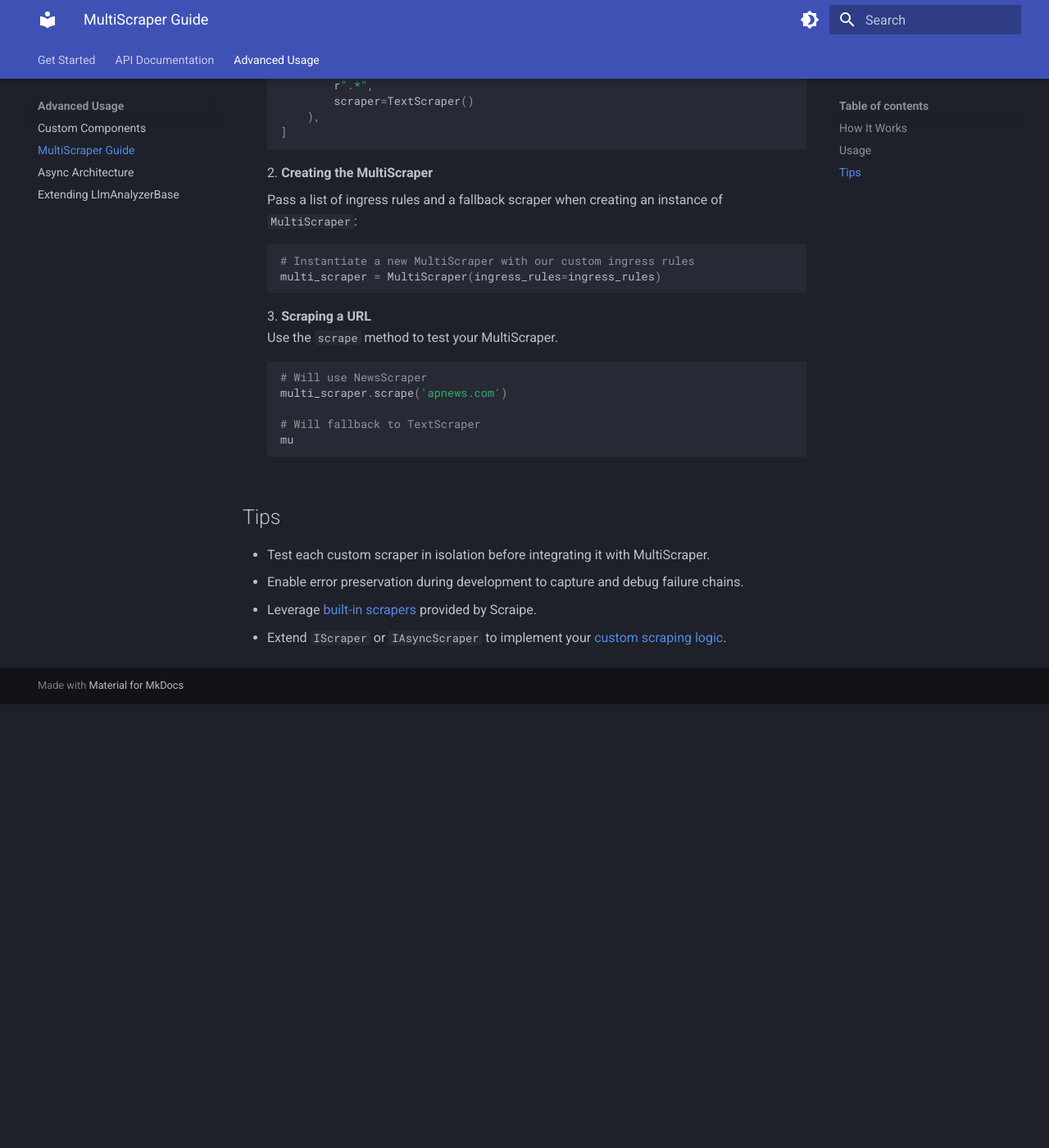
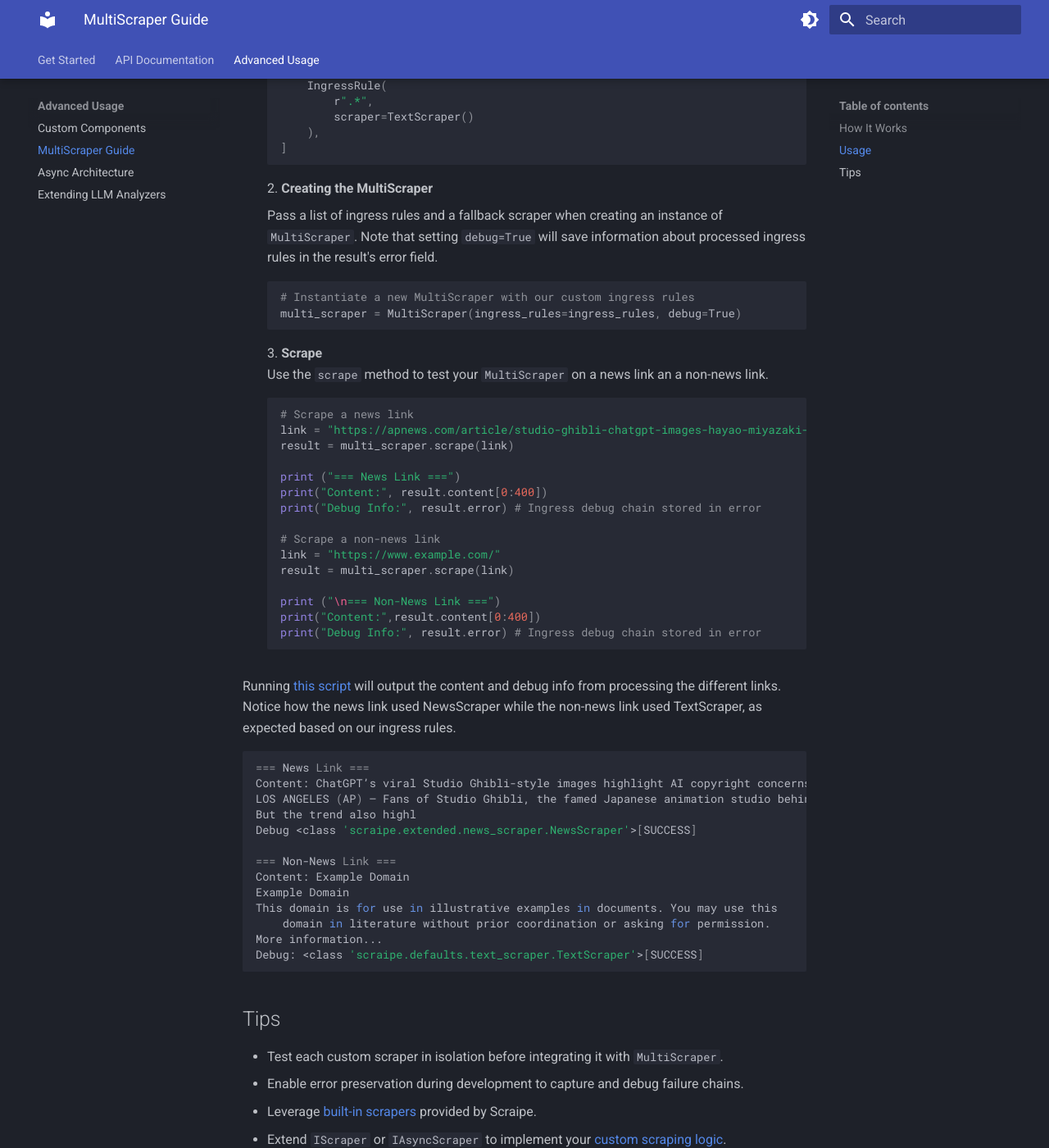
Before and after one commit to SnpM/scraipe, an MkDocs documentation site: the page built from docs/advanced_usage/multi_scraper_guide.md, in a window 1280 px wide and 1400 px high, scrolled down 1000 px. Shown: the whole window at 82% size. Built offline with MkDocs 1.6.1 and Material for MkDocs 9.7.7, drawn with Linux system fonts in a browser that asks for light colours; before the commit the page ends 1859 px from its top, so only the background shows below that; some of the changed text lies outside the part shown.

Commit message:
Update MultiScraper docs

````diff
--- a/docs/advanced_usage/multi_scraper_guide.md
+++ b/docs/advanced_usage/multi_scraper_guide.md
@@ -1,8 +1,8 @@
 # MultiScraper Guide
 
-[`MultiScraper`][scraipe.defaults.multi_scraper] handles links by delegating scrape requests to appropriate scrapers based on customizable ingress rules. It's designed for flexible and fault-tolerant scraping.
+[`MultiScraper`][scraipe.defaults.multi_scraper] handles links by delegating scrape requests to appropriate scrapers based on customizable ingress rules. It's designed for flexible and fault-tolerant scraping of links that could be different types of documents.
 
-This page explains how to tailor `MultiScraper` for specific links.
+This page explains how to tailor `MultiScraper` for specific news and non-news links.
 
 ## How It Works
 
@@ -13,13 +13,13 @@
 ## Usage
 
 1. **Define Ingress Rules**
-    Create rules by specifying a regex pattern and a scraper that implements `IScraper`. These rules will be evaluated in order until one returns a successful `ScrapeResult`.
-    Below is an example of how to define ingress rules.
+    Create rules by specifying a regex pattern and an instance of a class that implements [`IScraper`][scraipe.classes.IScraper]. These rules will be evaluated in order until one returns a successful `ScrapeResult`.
 
     ```python
-    from scraipe.extended.multi_scraper import IngressRule
+    from scraipe.defaults import IngressRule, MultiScraper, TextScraper
     from scraipe.extended import NewsScraper
-    from scraipe.default import MultiScraper, TextScraper
+
+    # Define ingress rule for news links and TextScraper fallback
     ingress_rules = [
         # Use NewsScraper for links containing "news", "article", or "story"
         IngressRule(
@@ -35,27 +35,56 @@
     ```
 2. **Creating the MultiScraper**
 
-    Pass a list of ingress rules and a fallback scraper when creating an instance of `MultiScraper`:
+    Pass a list of ingress rules and a fallback scraper when creating an instance of `MultiScraper`. Note that setting `debug=True` will save information about processed ingress rules in the result's error field.
 
     ```python
     # Instantiate a new MultiScraper with our custom ingress rules
-    multi_scraper = MultiScraper(ingress_rules=ingress_rules)
+    multi_scraper = MultiScraper(ingress_rules=ingress_rules, debug=True)
     ```
     []()
-3. **Scraping a URL**
-    Use the `scrape` method to test your MultiScraper.
+3. **Scrape**
+    Use the `scrape` method to test your `MultiScraper` on a news link an a non-news link.
 
     ```python
-    # Will use NewsScraper
-    multi_scraper.scrape('apnews.com')
+    # Scrape a news link
+    link = "https://apnews.com/article/studio-ghibli-chatgpt-images-hayao-miyazaki-openai-0f4cb487ec3042dd5b43ad47879b91f4"
+    result = multi_scraper.scrape(link)
 
-    # Will fallback to TextScraper
-    mu
+    print ("=== News Link ===")
+    print("Content:", result.content[0:400])
+    print("Debug Info:", result.error) # Ingress debug chain stored in error
+
+    # Scrape a non-news link
+    link = "https://www.example.com/"
+    result = multi_scraper.scrape(link)
+
+    print ("\n=== Non-News Link ===")
+    print("Content:",result.content[0:400])
+    print("Debug Info:", result.error) # Ingress debug chain stored in error
     ```
+
+Running [this script](https://github.com/SnpM/scraipe/blob/main/examples/multiscraper_example.py) will output the content and debug info from processing the different links. Notice how the news link used NewsScraper while the non-news link used TextScraper, as expected based on our ingress rules.
+
+```bash
+=== News Link ===
+Content: ChatGPT’s viral Studio Ghibli-style images highlight AI copyright concerns
+LOS ANGELES (AP) — Fans of Studio Ghibli, the famed Japanese animation studio behind “Spirited Away” and other beloved movies, were delighted this week when a new version of ChatGPT let them transform popular internet memes or personal photos into the distinct style of Ghibli founder Hayao Miyazaki.
+But the trend also highl
+Debug <class 'scraipe.extended.news_scraper.NewsScraper'>[SUCCESS]
+
+=== Non-News Link ===
+Content: Example Domain
+Example Domain
+This domain is for use in illustrative examples in documents. You may use this
+    domain in literature without prior coordination or asking for permission.
+More information...
+Debug: <class 'scraipe.defaults.text_scraper.TextScraper'>[SUCCESS]
+```
 
 ## Tips
 
-- Test each custom scraper in isolation before integrating it with MultiScraper.
+- Test each custom scraper in isolation before integrating it with `MultiScraper`.
 - Enable error preservation during development to capture and debug failure chains.
 - Leverage [built-in scrapers](../get_started/bundled_components.md) provided by Scraipe.
 - Extend `IScraper` or `IAsyncScraper` to implement your [custom scraping logic](./custom_components.md).
+- Plug your`MultiScraper` into [a workflow](../get_started/basic_workflow.md) for bulk scraping and analysis.
````
Also changed, not shown: docs/advanced_usage/__nav__.md (+1 -1 lines), docs/index.md (+1 -1 lines), docs/advanced_usage/extending_llm_analyzers.md (renamed from docs/advanced_usage/extending_llm_analyzer_base.md).
